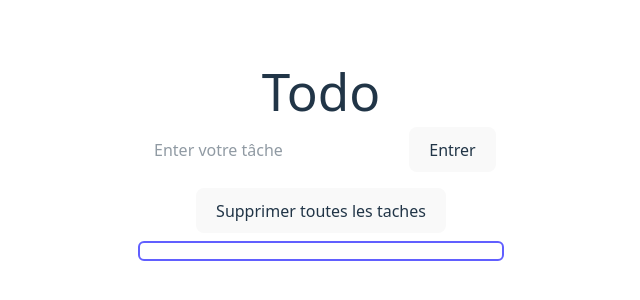
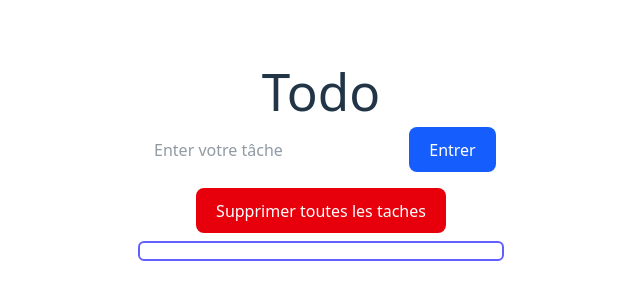
Before and after one commit to Anjatiana-EternalStudent/react-todolist, a React (Vite) app: page / in a window 1280 px wide. Shown: the part 238-538 px from the top of the page, without its empty margins (319-959 px from the left). Built offline with nearby package versions, Linux system fonts and the light colour scheme.

Commit message:
Color adjustement

```diff
--- a/src/AddForm.jsx
+++ b/src/AddForm.jsx
@@ -17,10 +17,17 @@ export default function AddForm({add, deleteAll}) {
         <h1>Todo</h1>
         <fieldset>
             <input type="text" className="rounded-md m-2 p-2 " value={newTask} onChange={handleChange} placeholder="Enter votre tâche"/>
-            <button type="submit" disabled={newTask.trim() === ""} className="m-2">Entrer</button>
+            <button type="submit" disabled={newTask.trim() === ""} className="bg-blue-600 m-2 text-white hover:bg-blue-700">Entrer</button>
         </fieldset>
         <fieldset>
-            <button type="button" onClick={deleteAll} className="m-2">Supprimer toutes les taches</button>
+            <button type="button" onClick={deleteAll} className="
+                bg-red-600
+                text-white
+                m-2
+                px-3
+                py-1
+                rounded
+                hover:bg-red-700">Supprimer toutes les taches</button>
         </fieldset>
     </form>
 );
--- a/src/TaskList.jsx
+++ b/src/TaskList.jsx
@@ -36,13 +36,13 @@ export default function TaskList({todo, toggleDone, deleteOne}) {
                         type="button"
                         onClick={()=>deleteOne(element.id)}
                         className="
-                        bg-red-500
+                        bg-red-600
                         text-white
                         m-2
                         px-3
                         py-1
                         rounded
-                        hover:bg-red-600">Delete
+                        hover:bg-red-700">Delete
                     </button>
                 </li>
             )}
--- a/src/index.css
+++ b/src/index.css
@@ -63,7 +63,4 @@ button:focus-visible {
   a:hover {
     color: #747bff;
   }
-  button {
-    background-color: #f9f9f9;
-  }
 }
```
